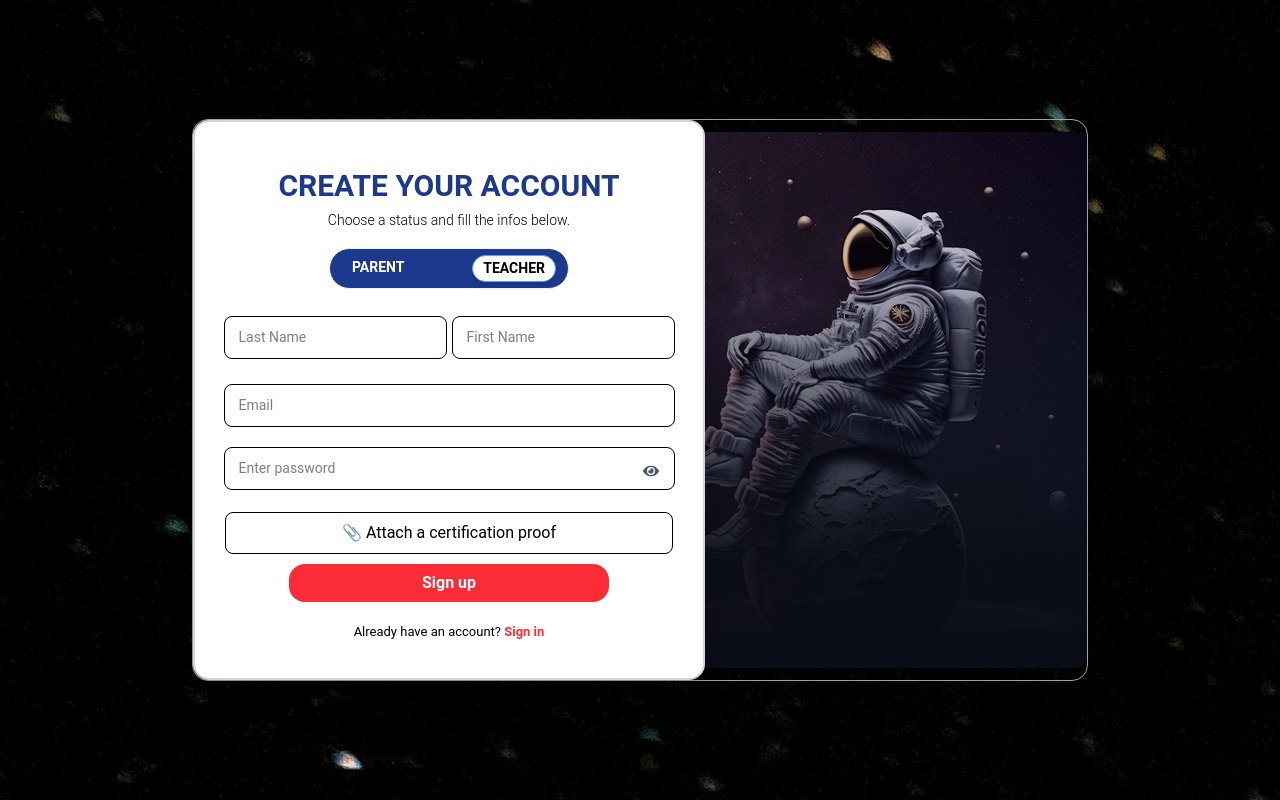
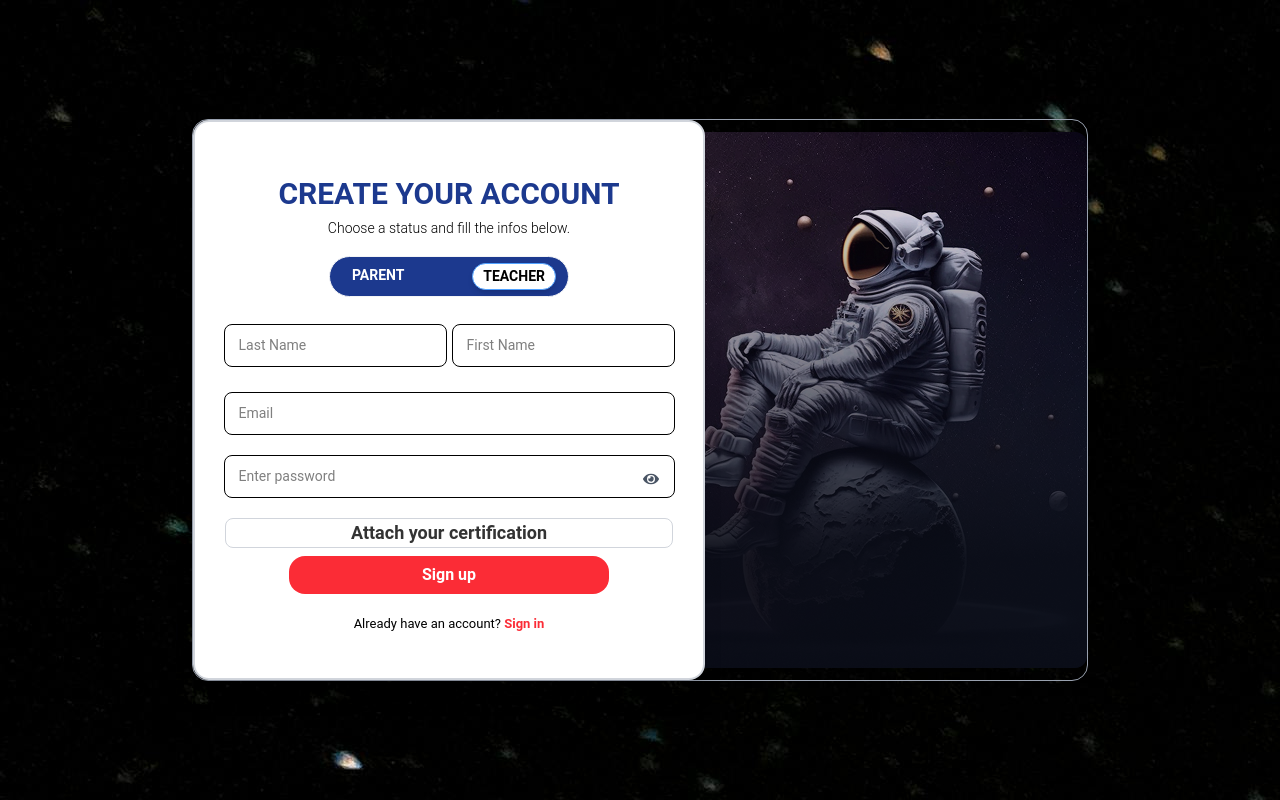
Before and after one commit to m-elhamlaoui/development-platform-nova-pioneers, a React (Vite) app in the folder front-end/: page /Signupteacher in a window 1280 px wide. Built offline with nearby package versions, Linux system fonts and the light colour scheme.

Commit message:
A suggestion for the input file custom

```diff
--- a/front-end/src/pages/Signupteacher.jsx
+++ b/front-end/src/pages/Signupteacher.jsx
@@ -79,21 +79,21 @@ const Signupteacher = () => {
 </div>
 <div className="w-full max-w-md mx-auto">
 
+<label
+  htmlFor="file-upload"
+  className="cursor-pointer bg-white border border-gray-300 text-lg text-center rounded-lg focus:ring-blue-500 block w-full p-2.5"
+
+>
+  Attach your certification
+</label>
+
 <input
   id="file-upload"
   type="file"
   className="hidden"
   onChange={(e) => console.log(e.target.files[0])}
 />
-      <span
-        htmlFor="file-upload"
-        className="flex  items-center justify-center w-full  p-7 border rounded-lg focus:outline-none focus:ring-2 focus:ring-indigo-500" style={{marginTop: "2px",
-            padding:"8px",
-            marginBottom:"10px",
-        }}
-      >
-        📎 Attach a certification proof
-      </span>
+
     </div>
 
 </form>
```
Lines whose indentation alone changed are shown as unchanged.
